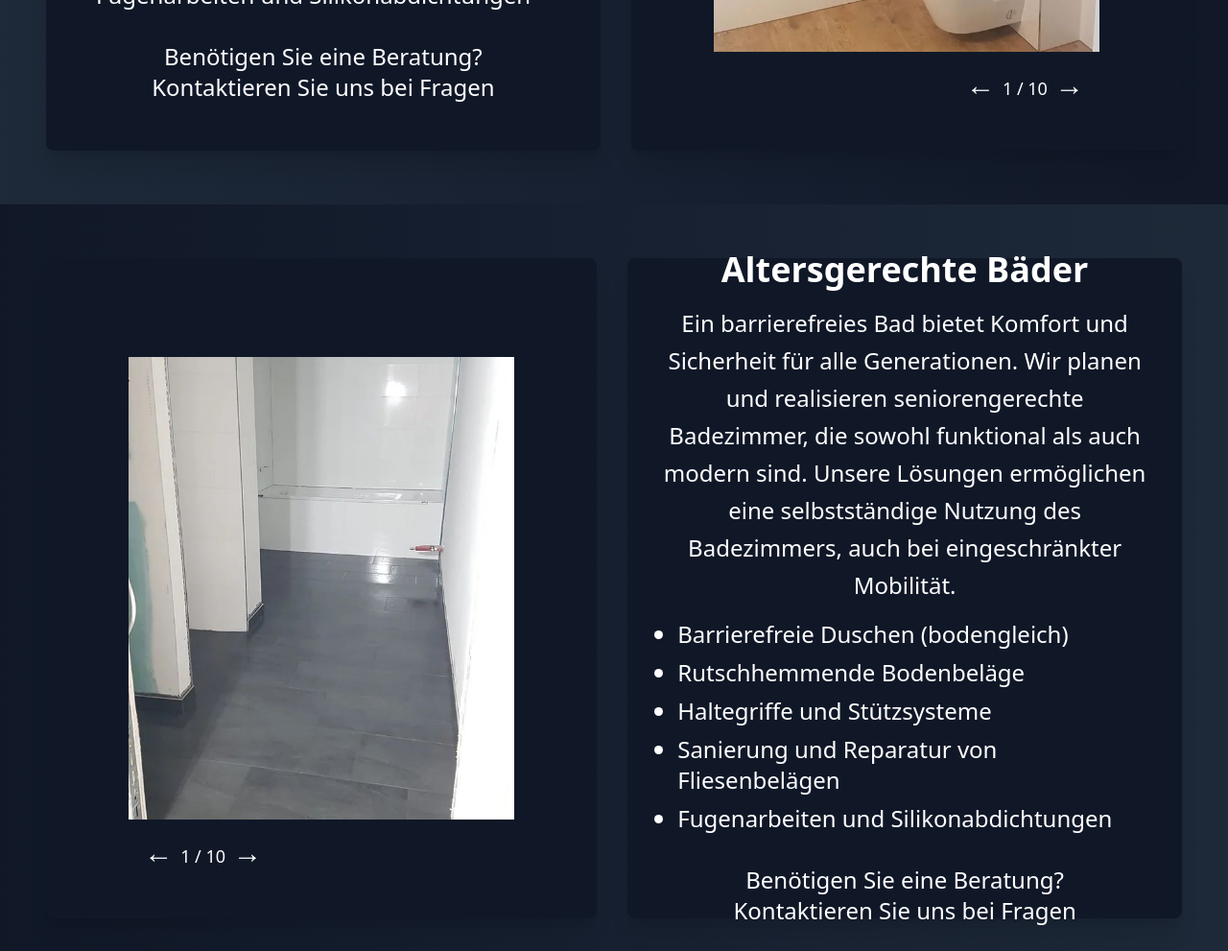
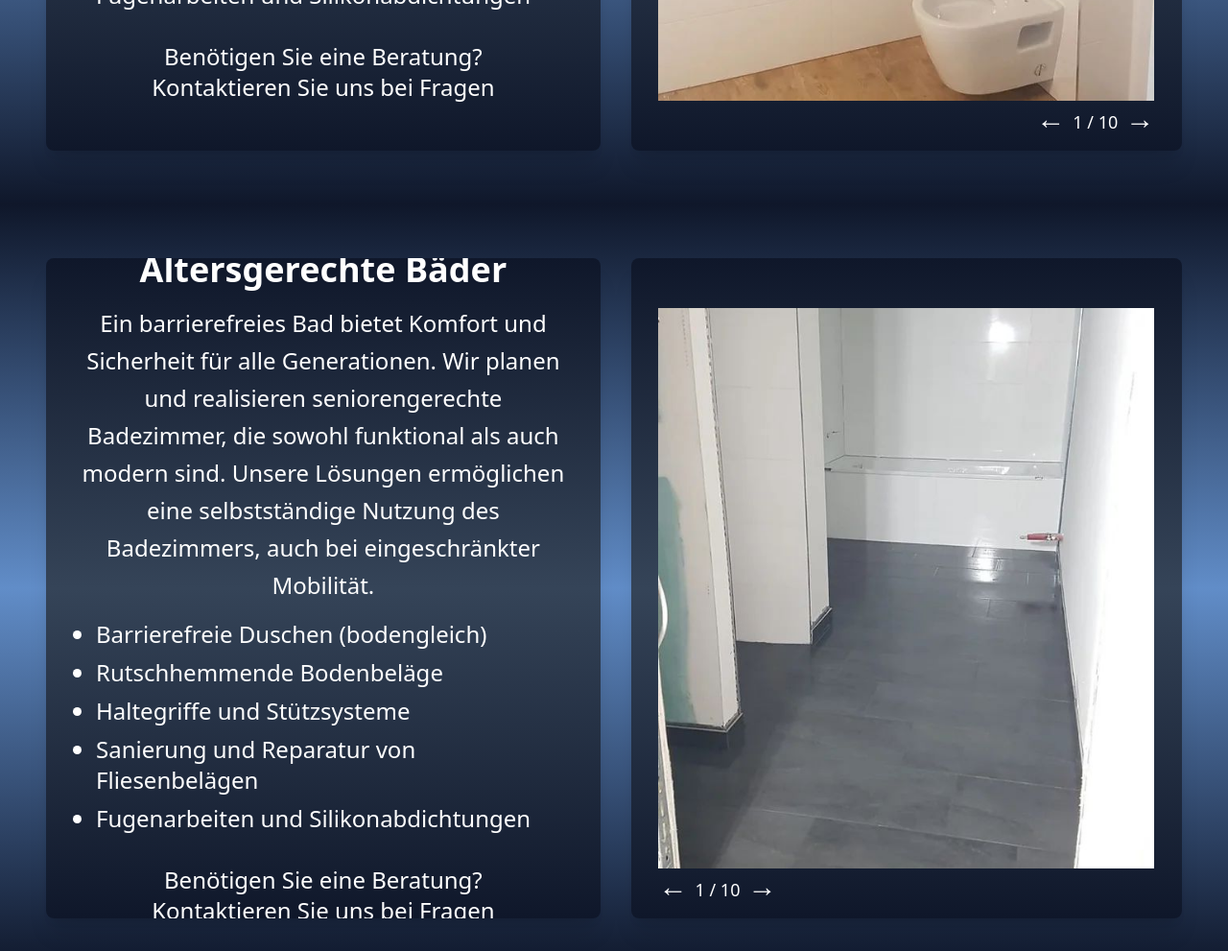
Before and after one commit to Belan-Mihail/www, a React (Vite) app: page / in a window 1280 px wide. Shown: the part 1387-2378 px from the top of the page at 96% size. Built offline with nearby package versions, Linux system fonts and the light colour scheme.

Commit message:
edit styles

```diff
--- a/src/components/Hero.css
+++ b/src/components/Hero.css
@@ -5,7 +5,7 @@
     background-image: url('../assets/hamburg.jpeg');
     background-size: cover;
     background-position: center;
-    border-bottom: 4px solid #111;
+    border-bottom: 4px solid #0f172a;
   }
 
   .hero .overlay {
--- a/src/components/Slider.tsx
+++ b/src/components/Slider.tsx
@@ -17,14 +17,14 @@ const Slider: React.FC<SliderProps> = ({ images, justify }) => {
   };
 
   return (
-    <div className="relative h-[70%] w-[70%] mx-auto">
+    <div className="relative h-[85%] w-[90%] mx-auto">
       <img
         src={images[currentIndex]}
         alt="Slide"
         className="w-full h-full object-cover"
       />
       {/* Контейнер для стрелок и информации под слайдом */}
-      <div className={`flex items-end ${justify} gap-2 px-4 mt-4`}>
+      <div className={`flex items-end ${justify} gap-2 `}>
         {/* Стрелка влево */}
         <button onClick={handlePrev} className="text-white text-3xl">
           ←
--- a/src/components/Work.css
+++ b/src/components/Work.css
@@ -0,0 +1,41 @@
+/* Класс для второго контейнера */
+.border-effect {
+    position: relative;
+    overflow: hidden;
+    background-color: #354458; /* фон, чтобы было видно, если вдруг не будет ховера */
+  }
+
+  .border-effect::before,
+  .border-effect::after {
+    content: "";
+    position: absolute;
+    /* background: #9c00ff;  */
+    background: #ff7700; /* Цвет обводки */
+    transition: all 0.4s ease;
+  }
+
+  /* Линия сверху слева (при ховере она растягивается по горизонтали) */
+  .border-effect::before {
+    top: 0;
+    left: 0;
+    width: 0;
+    height: 2px;
+  }
+
+  /* Линия снизу справа (при ховере она растягивается по вертикали) */
+  /* .border-effect::after {
+    bottom: 0;
+    right: 0;
+    height: 0;
+    width: 2px;
+  } */
+
+  /* Эффект на ховере — линии начинают расширяться и соединяются */
+  .border-effect:hover::before {
+    width: 100%;
+  }
+
+  /* .border-effect:hover::after {
+    height: 100%;
+    width: 100%;
+  } */
--- a/src/components/WorkSection.tsx
+++ b/src/components/WorkSection.tsx
@@ -17,9 +17,13 @@ const WorkSection = () => {
   ];
 
   return (
-    <div className="h-[50rem] flex bg-gradient-to-r from-gray-800 to-gray-900 text-white py-10 px-8">
-      {/* Внутренний контейнер с фоном bg-gray-900 */}
-      <div className="w-1/2 p-8 flex flex-col justify-center space-y-4 m-4 bg-gray-900 bg-opacity-80 rounded-lg shadow-xl hover:bg-[#9c00ff]">
+    <div className="h-[50rem] flex bg-gradient-to-b from-gray-900 to-gray-800 text-white py-10 px-8" style={{
+      background: 'linear-gradient(to bottom, #0f172a, #618dc8, #0f172a)',
+    }}>
+  {/* Внутренний контейнер с фоном bg-gray-900 */}
+  <div className="w-1/2 border-effect p-8 flex flex-col justify-center space-y-4 m-4 bg-gray-900 bg-opacity-80 rounded-lg shadow-xl hover:bg-[#425174]" style={{
+      background: 'linear-gradient(to bottom, #0f172a, #354458, #0f172a)',
+    }}>
         <h2 className="text-4xl font-semibold text-center text-gradient">Fliesenarbeiten</h2>
         <p className="text-2xl leading-relaxed text-center">
           Wir bieten professionelle Fliesenverlegung für private und gewerbliche Kunden. Egal ob Boden- oder Wandfliesen, Мosaikarbeiten oder großformatige Fliesen – wir sorgen für eine präzise und ästетическую Umsetzung.
@@ -38,7 +42,9 @@ const WorkSection = () => {
       </div>
 
       {/* Контейнер для слайдера с фоном и плашкой */}
-      <div className="w-1/2 relative flex flex-col justify-center m-4 bg-gray-900 bg-opacity-80 rounded-lg shadow-xl hover:bg-[#9c00ff]">
+      <div className="w-1/2 border-effect relative flex flex-col justify-center m-4 bg-gray-900 bg-opacity-80 rounded-lg shadow-xl hover:bg-[#425174]" style={{
+      background: 'linear-gradient(to bottom, #0f172a, #354458, #0f172a)',
+    }}>
 
           <Slider images={images} justify="justify-end" />
 
--- a/src/components/WorkSectionTwo.tsx
+++ b/src/components/WorkSectionTwo.tsx
@@ -1,5 +1,6 @@
 import React from "react";
 import Slider from "./Slider";
+import './Work.css';
 
 const WorkSectionTwo = () => {
   const images = [
@@ -16,9 +17,12 @@ const WorkSectionTwo = () => {
   ];
 
   return (
-    <div className="h-[50rem] flex flex-row-reverse bg-gradient-to-l from-gray-800 to-gray-900 text-white py-10 px-8">
-
-      <div className="w-1/2 p-8 flex flex-col justify-center space-y-4 bg-gray-900 bg-opacity-80 rounded-lg shadow-xl m-4 hover:bg-[#9c00ff]">
+    <div className="h-[50rem] flex bg-gradient-to-b text-white py-10 px-8" style={{
+      background: 'linear-gradient(to bottom, #0f172a, #618dc8, #0f172a)',
+    }}>
+  <div className="w-1/2 p-8 border-effect flex flex-col justify-center space-y-4 bg-gray-900 bg-opacity-80 rounded-lg shadow-xl m-4 hover:bg-[#425174]" style={{
+      background: 'linear-gradient(to bottom, #0f172a, #354458, #0f172a)',
+    }}>
 
         <h2 className="text-4xl font-semibold text-center text-gradient">Altersgerechte Bäder</h2>
         <p className="text-2xl leading-relaxed text-center">
@@ -36,7 +40,9 @@ const WorkSectionTwo = () => {
           Kontaktieren Sie uns bei Fragen
         </p>
       </div>
-      <div className="w-1/2 relative flex flex-col justify-center bg-gray-900 bg-opacity-80 rounded-lg shadow-xl m-4 hover:bg-[#9c00ff]">
+      <div className="w-1/2 border-effect relative flex flex-col justify-center bg-gray-900 bg-opacity-80 rounded-lg shadow-xl m-4 hover:bg-[#425174]" style={{
+      background: 'linear-gradient(to bottom, #0f172a, #354458, #0f172a)',
+    }}>
         <Slider images={images} justify="justify-start" />
       </div>
     </div>
```
